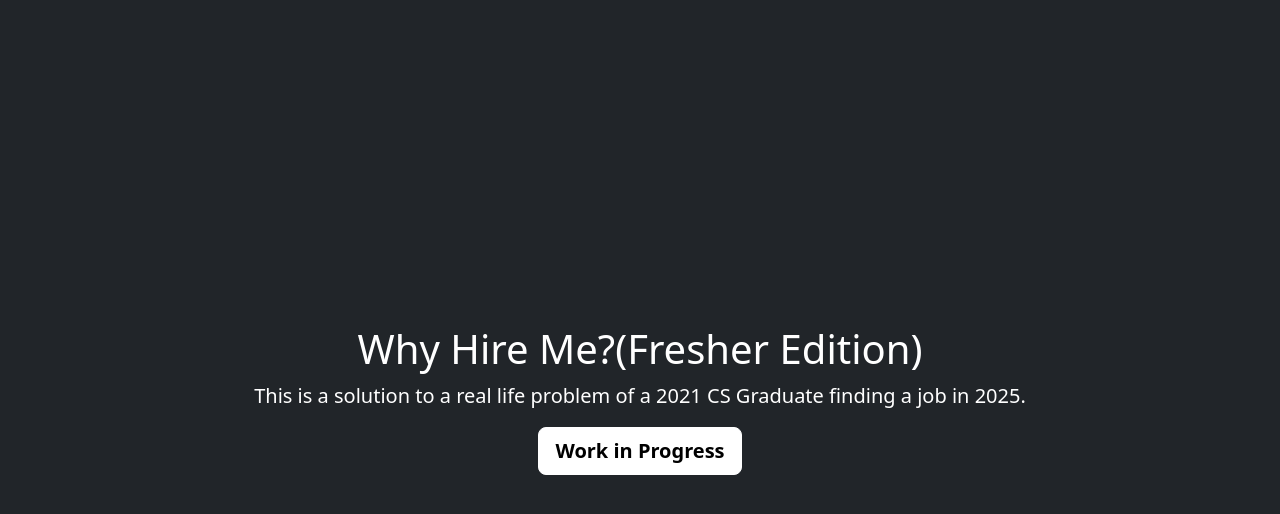
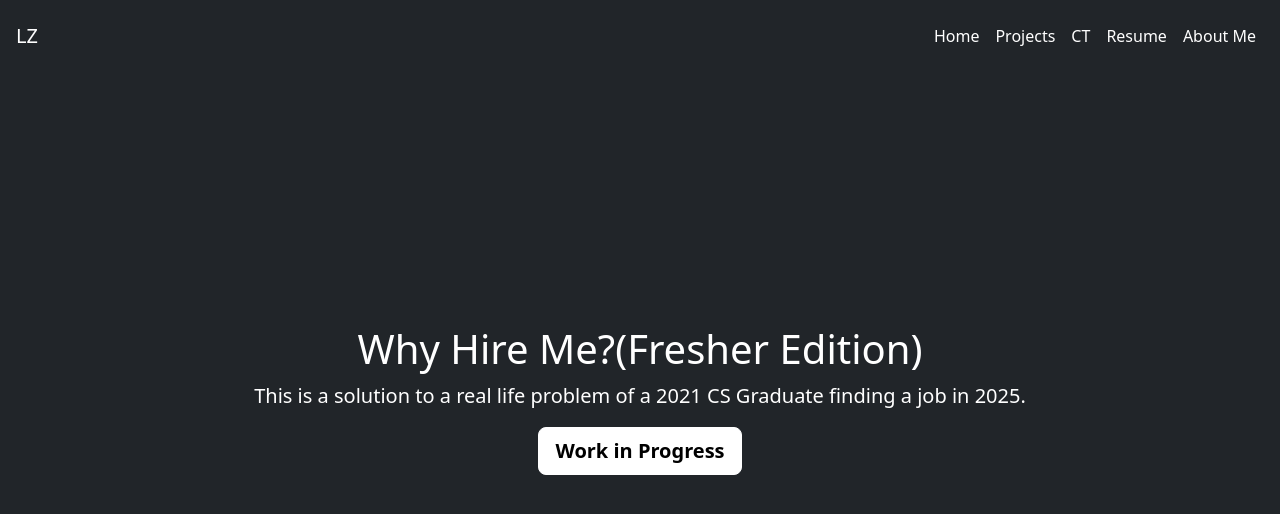
Before and after one commit to LegolasZidane/why-hire-me, a React (Vite) app: page / in a window 1280 px wide. Shown: the top 514 px of the page. Built offline with nearby package versions, Linux system fonts and the light colour scheme.

Commit message:
add: navbar added

```diff
--- a/index.html
+++ b/index.html
@@ -3,8 +3,8 @@
   <head>
     <meta charset="UTF-8" />
     <link rel="icon" type="image/svg+xml" href="/vite.svg" />
+    <link href="https://cdn.jsdelivr.net/npm/bootstrap@5.3.7/dist/css/bootstrap.min.css" rel="stylesheet" integrity="sha384-LN+7fdVzj6u52u30Kp6M/trliBMCMKTyK833zpbD+pXdCLuTusPj697FH4R/5mcr" crossorigin="anonymous">
     <link rel="stylesheet" href="/style.css" />
-    <link href="https://cdn.jsdelivr.net/npm/bootstrap@5.3.7/dist/css/bootstrap.min.css" rel="stylesheet" integrity="sha384-LN+7fdVzj6u52u30Kp6M/trliBMCMKTyK833zpbD+pXdCLuTusPj697FH4R/5mcr" crossorigin="anonymous">
     <meta name="viewport" content="width=device-width, initial-scale=1.0" />
     <title>Legolas Zidane</title>
   </head>
--- a/public/style.css
+++ b/public/style.css
@@ -1,3 +1,21 @@
 .landing-page-body {
     height: 100vh;
 }
+
+.NavBar nav{
+    padding: 1rem;
+    position: absolute;
+    width: 100%;
+    display: flex;
+    justify-content: space-between;
+}
+
+.NavBar div{
+    display: flex;
+    flex-direction: row-reverse;
+}
+
+
+.NavBar a {
+    color: white;
+}
--- a/src/components/NavBar.jsx
+++ b/src/components/NavBar.jsx
@@ -1,6 +1,35 @@
 
 function NavBar() {
-    return;
+    return (
+        <div className="NavBar">
+            <nav className="navbar fixed navbar-expand-lg navbar-light bg-dark">
+            <a className="navbar-brand" href="#">LZ</a>
+            <button className="navbar-toggler" type="button" data-toggle="collapse" data-target="#navbarSupportedContent" aria-controls="navbarSupportedContent" aria-expanded="false" aria-label="Toggle navigation">
+                <span className="navbar-toggler-icon"></span>
+            </button>
+
+            <div className="collapse navbar-collapse" id="navbarSupportedContent">
+                <ul className="navbar-nav mr-auto">
+                <li className="nav-item active">
+                    <a className="nav-link" href="#">Home</a>
+                </li>
+                <li className="nav-item">
+                    <a className="nav-link" href="#">Projects</a>
+                </li>
+                <li className="nav-item">
+                    <a className="nav-link" href="#">CT</a>
+                </li>
+                <li className="nav-item">
+                    <a className="nav-link" href="#">Resume</a>
+                </li>
+                <li className="nav-item">
+                    <a className="nav-link" href="#">About Me</a>
+                </li>
+                </ul>
+            </div>
+            </nav>
+        </div>
+    );
 }
 
 export default NavBar;
```
Also changed, not shown: src/App.jsx (indentation only).
